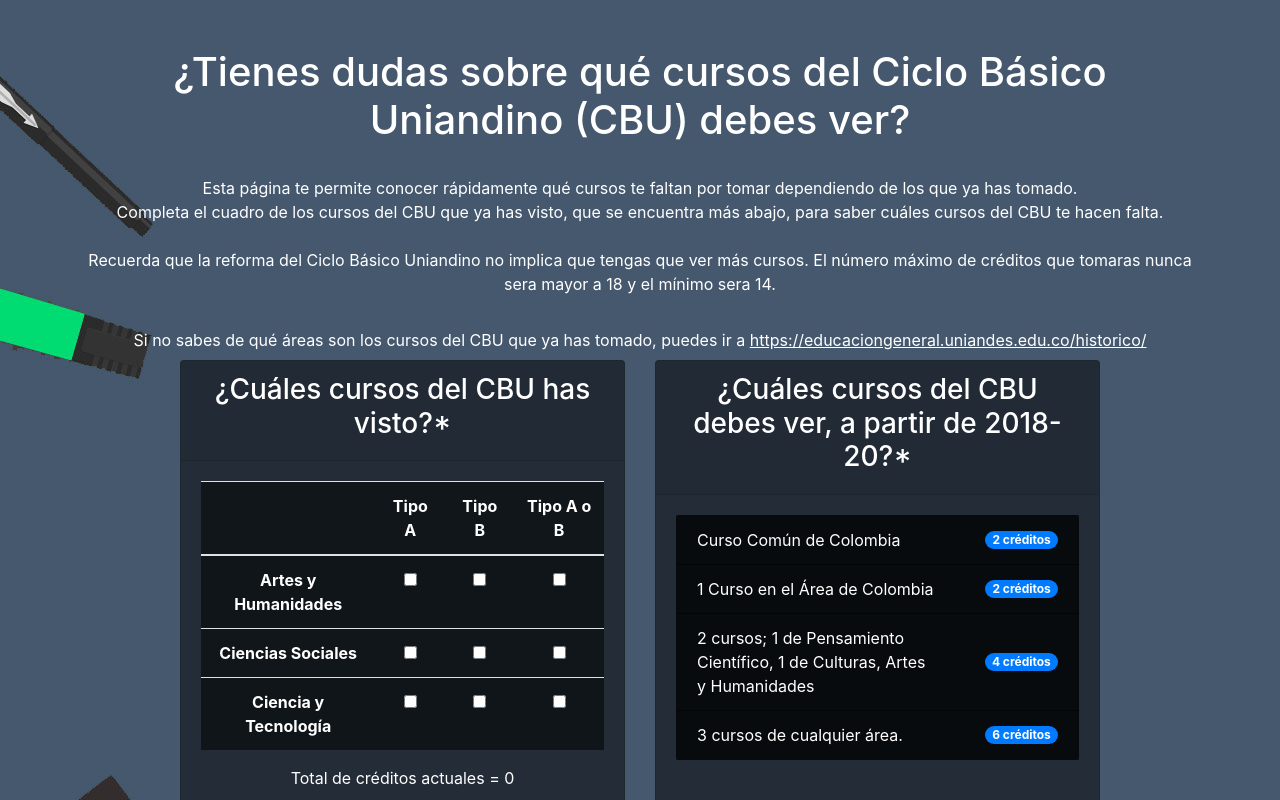
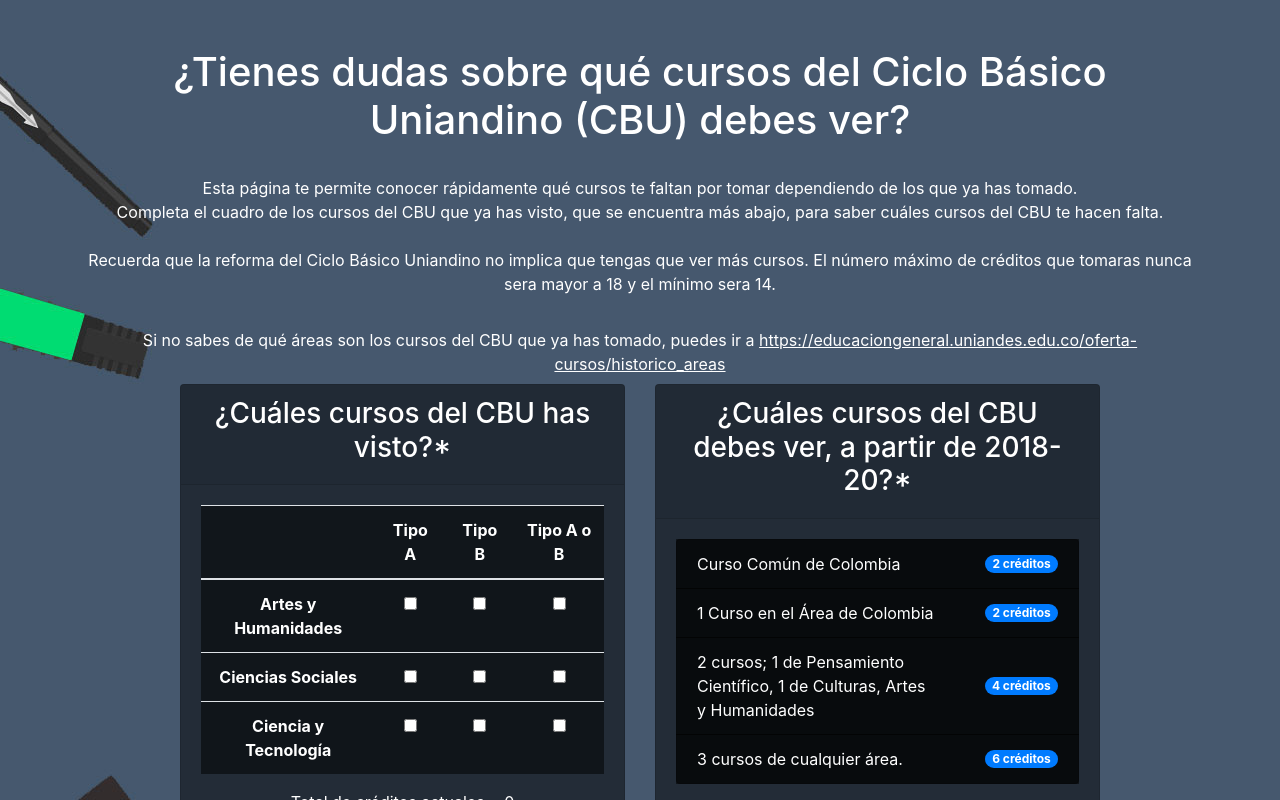
Before and after one commit to syvelasquez10/cbus2018, an Angular app: page / in a window 1280 px wide. Shown: the top 800 px of the page. Built offline with nearby package versions, Linux system fonts and the light colour scheme.

Commit message:
cambio de url historico cbu

```diff
--- a/src/app/app.component.html
+++ b/src/app/app.component.html
@@ -18,7 +18,7 @@
         <br>
         <br>
         <label>
-          Si no sabes de qué áreas son los cursos del CBU que ya has tomado, puedes ir a <a href="https://educaciongeneral.uniandes.edu.co/historico/" style="color: white;" target="_blank"><u>https://educaciongeneral.uniandes.edu.co/historico/</u></a>
+          Si no sabes de qué áreas son los cursos del CBU que ya has tomado, puedes ir a <a href=" https://educaciongeneral.uniandes.edu.co/oferta-cursos/historico_areas" style="color: white;" target="_blank"><u> https://educaciongeneral.uniandes.edu.co/oferta-cursos/historico_areas</u></a>
         </label>
       </div>
   <div class="row">
```
